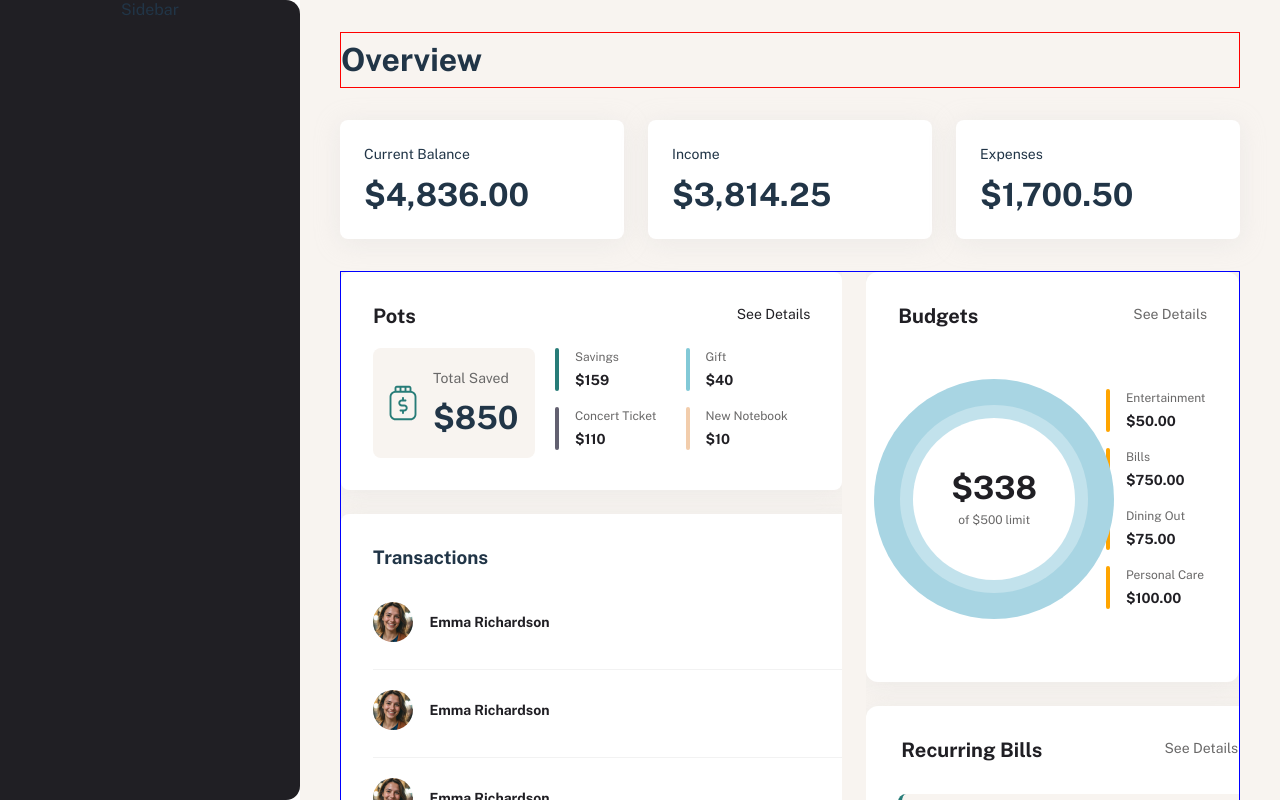
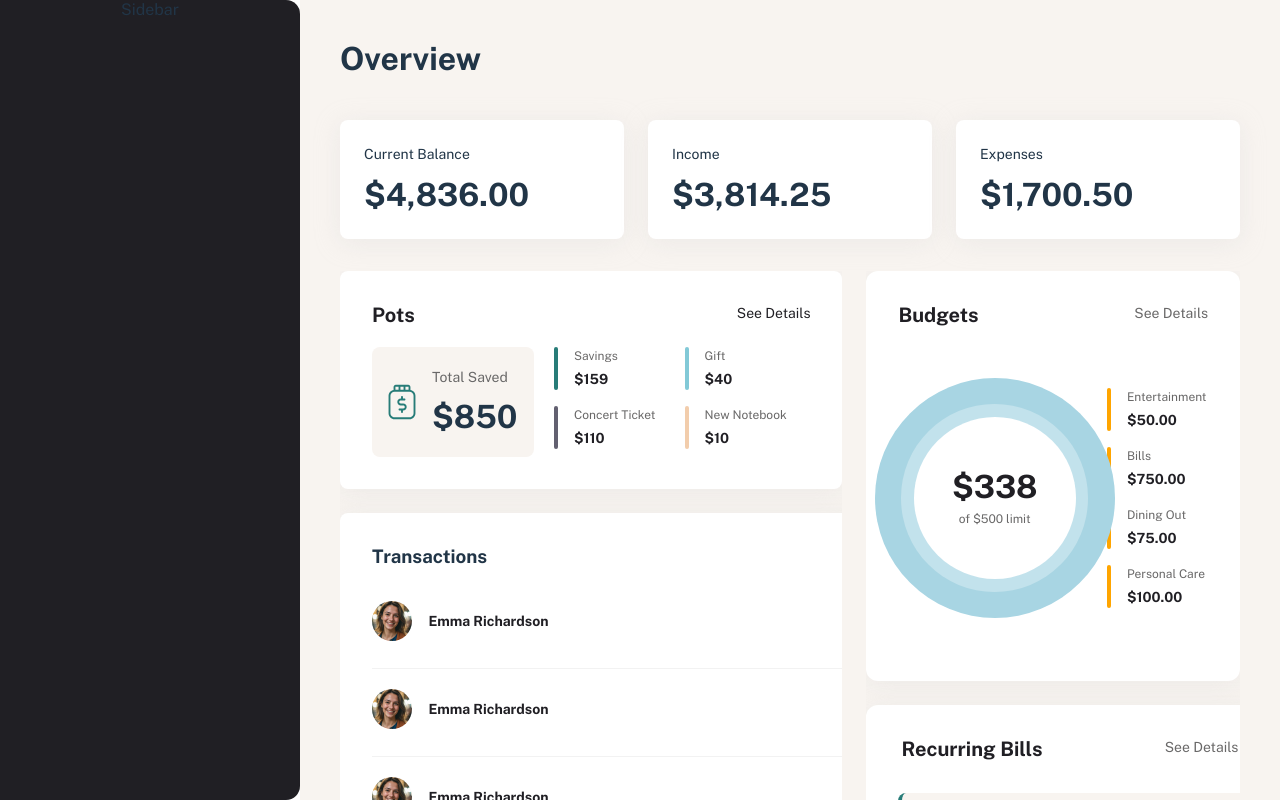
Before and after one commit to eddiemaceda11/Moneyhub, a React (Vite) app: page / in a window 1280 px wide. Built offline with nearby package versions, Linux system fonts and the light colour scheme.

Commit message:
Remove unneeded borders and comments from the Overview Section css

```diff
--- a/src/features/overview/overview.css
+++ b/src/features/overview/overview.css
@@ -7,7 +7,6 @@
   padding: 8px 0px;
   text-align: left;
   font-weight: var(--font-bold);
-  border: 1px solid red;
 }
 
 .overview-info-container {
@@ -55,7 +54,6 @@
   max-width: 1060px;
   min-height: 761px;
   box-sizing: border-box; /* Includes padding in the width */
-  border: 1px solid blue;
 }
 
 .additionals-section-left {
@@ -552,7 +550,6 @@
   line-height: 150%;
   text-align: start;
   color: var(--color-grey-500);
-  /* border: 1px solid red; */
 }
 
 .osr-content div span {
```
